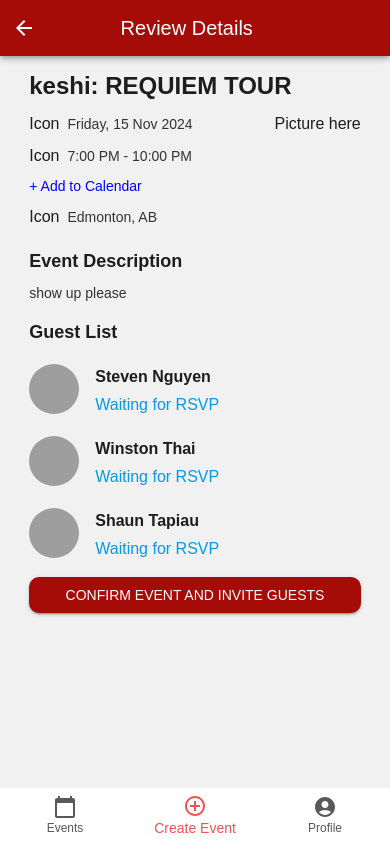
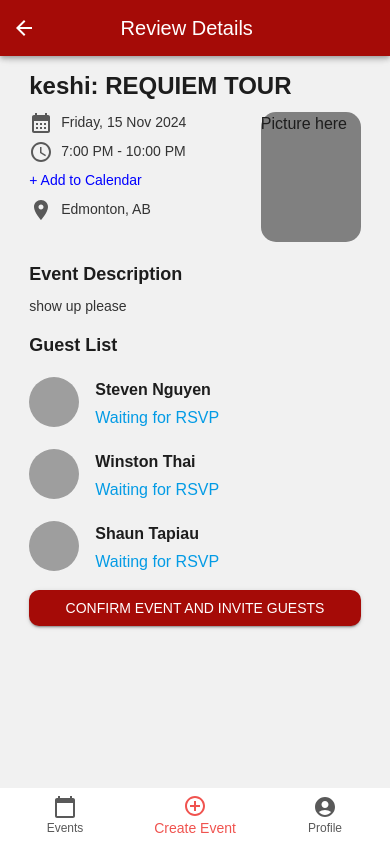
Before and after one commit to Winsthai/EventEcho, a React app in the folder client/: page /createEvent/addGuests/reviewEvent in a window 390 px wide. Built offline with nearby package versions, Linux system fonts and the light colour scheme; grey boxes are pictures that could not be loaded; the HTML template or start-up script is replaced by a standard one.

Commit message:
feat: added icons and event picture box for mobile

```diff
--- a/client/src/Components/ReviewEventPage/ReviewEventPage.jsx
+++ b/client/src/Components/ReviewEventPage/ReviewEventPage.jsx
@@ -1,5 +1,8 @@
 import ArrowBackIcon from '@mui/icons-material/ArrowBack';
 import { AppBar, Toolbar, IconButton, Typography, Box, Button, useMediaQuery } from '@mui/material';
+import CalendarMonthIcon from '@mui/icons-material/CalendarMonth';
+import AccessTimeIcon from '@mui/icons-material/AccessTime';
+import LocationOnIcon from '@mui/icons-material/LocationOn';
 
 import './ReviewEventPageStyles.css';
 
@@ -69,21 +72,21 @@
               }}
             >
               {/* Can replace icons with the pictures from images, once this is updated from main */}
-              <Box sx={{ display: "flex", alignItems: "center"}}>
-                <p>Icon</p>
+              <Box color="text.secondary" sx={{ display: "flex", alignItems: "center"}}>
+                <CalendarMonthIcon/>
                 {/* Adjust marginLeft later */}
                 <p id="EventReviewP" style={{ marginLeft: "8px" }}>Friday, 15 Nov 2024</p>
               </Box>
-              <Box sx={{ display: "flex", alignItems: "center"}}>
-                <p>Icon</p>
+              <Box color="text.secondary" sx={{ display: "flex", alignItems: "center"}}>
+                <AccessTimeIcon/>
                 {/* Adjust marginLeft later */}
                 <p id="EventReviewP" style={{ marginLeft: "8px" }}>7:00 PM - 10:00 PM</p>
               </Box>
               <Box sx={{ display: "flex", alignItems: "center"}}>
                 <p id="EventReviewP" style={{color: "blue"}}>+ Add to Calendar</p>
               </Box>
-              <Box sx={{ display: "flex", alignItems: "center"}}>
-                <p>Icon</p>
+              <Box color="text.secondary" sx={{ display: "flex", alignItems: "center"}}>
+                <LocationOnIcon/>
                 {/* Adjust marginLeft later */}
                 <p id="EventReviewP" style={{ marginLeft: "8px" }}>Edmonton, AB</p>
               </Box>
@@ -97,7 +100,7 @@
               }}
             >
               {/* Picture goes here */}
-              <p>Picture here</p>
+              <p id="EventReviewPhoto">Picture here</p>
             </Box>
           </Box>
           {/* Details */}
--- a/client/src/Components/ReviewEventPage/ReviewEventPageStyles.css
+++ b/client/src/Components/ReviewEventPage/ReviewEventPageStyles.css
@@ -27,3 +27,11 @@
   color: #039BE5;
   font-size: 16px;
 }
+
+#EventReviewPhoto {
+  background-color: gray;
+  height: 130px;
+  min-width: 100px;
+  margin-left: 10px;
+  border-radius: 15px;
+}
```
